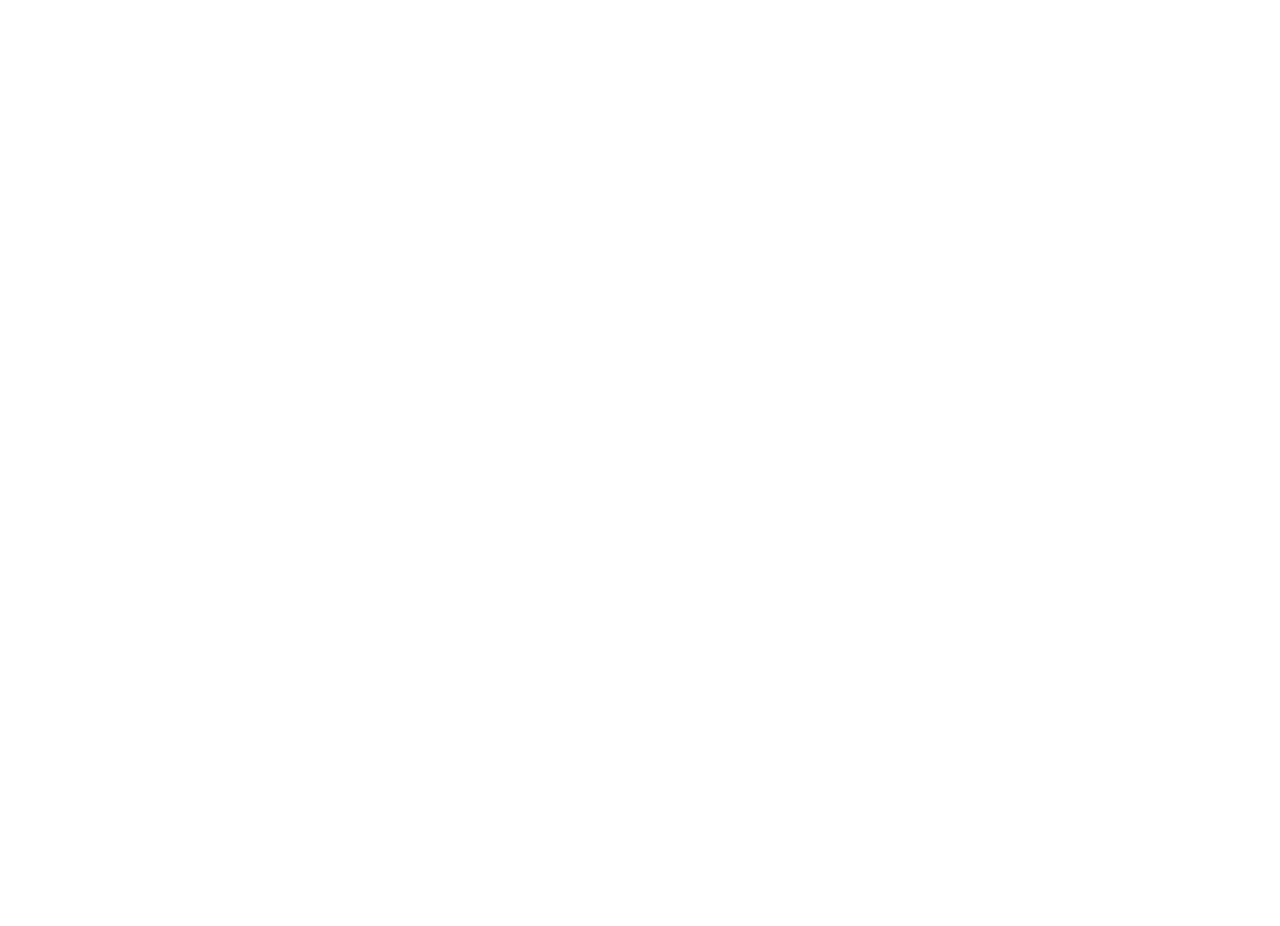
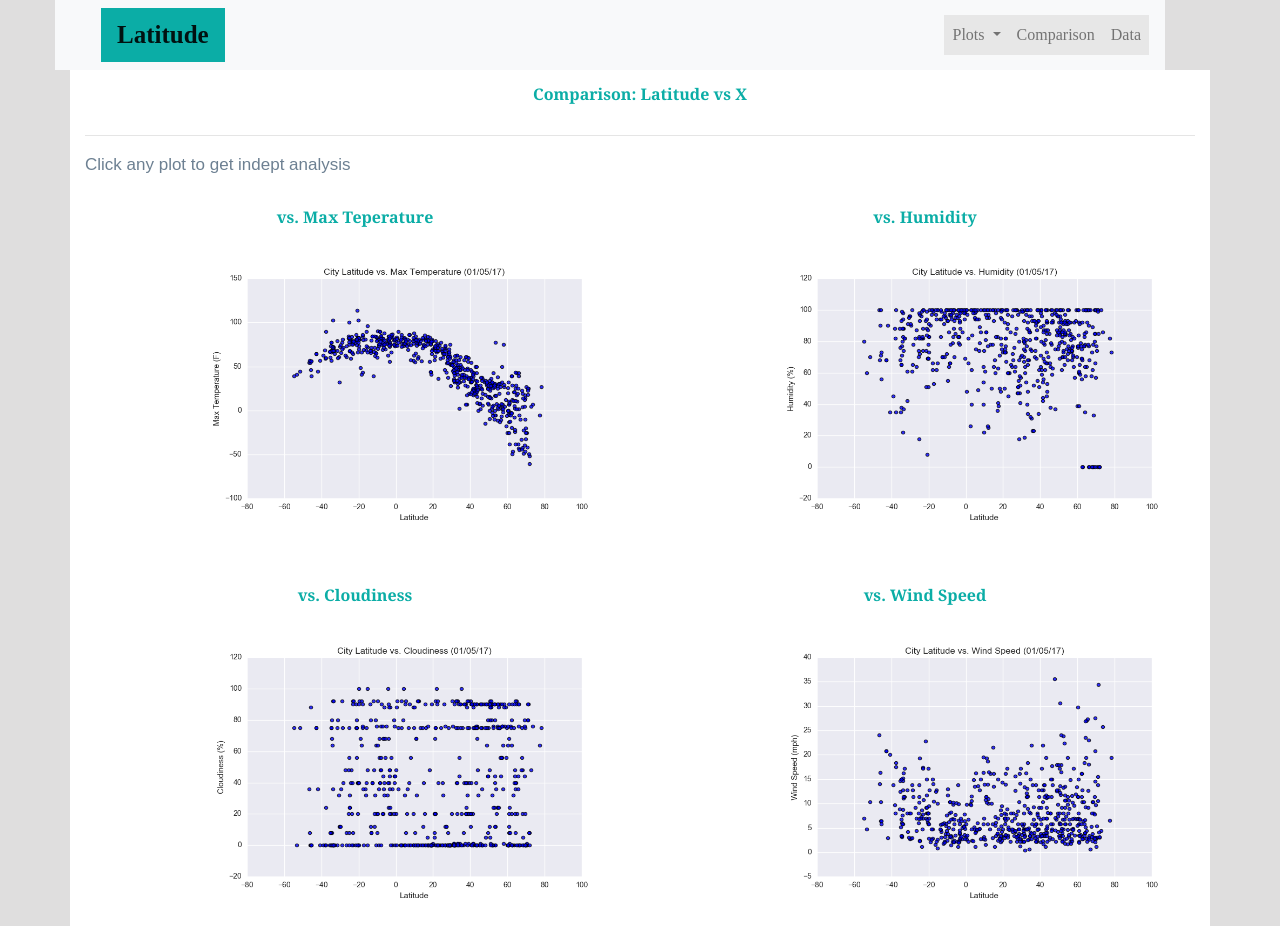
Before and after one commit to Lanpham0110/Web-Design-Challenge, a plain HTML site: page comparison.html in a window 1280 px wide. Before the commit the page ends 800 px from the top, so only its background shows below. Drawn offline with nearby package versions, Linux system fonts and the light colour scheme.

Commit message:
homework upload, missing data html file

```diff
--- a/cloudiness.html
+++ b/cloudiness.html
@@ -10,12 +10,11 @@
     <script src="https://cdn.jsdelivr.net/npm/popper.js@1.16.1/dist/umd/popper.min.js" integrity="sha384-9/reFTGAW83EW2RDu2S0VKaIzap3H66lZH81PoYlFhbGU+6BZp6G7niu735Sk7lN" crossorigin="anonymous"></script>
     <script src="https://cdn.jsdelivr.net/npm/bootstrap@4.5.3/dist/js/bootstrap.min.js" integrity="sha384-w1Q4orYjBQndcko6MimVbzY0tgp4pWB4lZ7lr30WKz0vr/aWKhXdBNmNb5D92v7s" crossorigin="anonymous"></script>
 
-    <link rel="stylesheet" href="style.css">
+    <link rel="stylesheet" href="styles.css">
 </head>
 <body>
-
-    <nav class="navbar navbar-expand-lg navbar-light bg-light">
-        <div class="container">
+    <div class="container">
+        <nav class="navbar navbar-expand-lg navbar-light bg-light">
             <a class="navbar-brand" style="background-color: #0BADA6;" href="index.html">Latitude</a>
             <button class="navbar-toggler" type="button" data-toggle="collapse" data-target="#navbarSupportedContent" aria-controls="navbarSupportedContent" aria-expanded="false" aria-label="Toggle navigation">
                 <span class="navbar-toggler-icon"></span>
@@ -42,8 +41,8 @@
                     </li>
                 </ul>
             </div>
-        </div>
-    </nav>
+        </nav>
+    </div>
     <!--Left Box-->
     <div class="container">
         <div class="row">
--- a/comparison.html
+++ b/comparison.html
@@ -0,0 +1,75 @@
+<!DOCTYPE html>
+<html lang="en">
+
+<head>
+    <meta charset="UTF-8">
+    <title>Summary</title>
+    <link rel="stylesheet" href="https://cdn.jsdelivr.net/npm/bootstrap@4.5.3/dist/css/bootstrap.min.css" integrity="sha384-TX8t27EcRE3e/ihU7zmQxVncDAy5uIKz4rEkgIXeMed4M0jlfIDPvg6uqKI2xXr2" crossorigin="anonymous">
+
+    <script src="https://code.jquery.com/jquery-3.5.1.slim.min.js" integrity="sha384-DfXdz2htPH0lsSSs5nCTpuj/zy4C+OGpamoFVy38MVBnE+IbbVYUew+OrCXaRkfj" crossorigin="anonymous"></script>
+    <script src="https://cdn.jsdelivr.net/npm/popper.js@1.16.1/dist/umd/popper.min.js" integrity="sha384-9/reFTGAW83EW2RDu2S0VKaIzap3H66lZH81PoYlFhbGU+6BZp6G7niu735Sk7lN" crossorigin="anonymous"></script>
+    <script src="https://cdn.jsdelivr.net/npm/bootstrap@4.5.3/dist/js/bootstrap.min.js" integrity="sha384-w1Q4orYjBQndcko6MimVbzY0tgp4pWB4lZ7lr30WKz0vr/aWKhXdBNmNb5D92v7s" crossorigin="anonymous"></script>
+
+    <link rel="stylesheet" href="styles.css">
+</head>
+<body>
+    <div class="container">
+        <nav class="navbar navbar-expand-lg navbar-light bg-light">
+            <a class="navbar-brand" style="background-color: #0BADA6" href="index.html">Latitude</a>
+            <button class="navbar-toggler" type="button" data-toggle="collapse" data-target="#navbarSupportedContent" aria-controls="navbarSupportedContent" aria-expanded="false" aria-label="Toggle navigation">
+                <span class="navbar-toggler-icon"></span>
+            </button>
+
+            <div class="collapse navbar-collapse" id="navbarSupportedContent">
+                <ul class="navbar-nav ml-auto">
+                    <li class="nav-item dropdown" >
+                        <a  class="nav-link dropdown-toggle" href="#" id="navbarDropdownMenuLink" data-toggle="dropdown" aria-haspopup="true" aria-expanded="false">
+                            Plots
+                        </a>
+                        <div class="dropdown-menu" aria-labelledby="navbarDropdownMenuLink">
+                            <a class="dropdown-item" href="temp.html">Max Temperature</a>
+                            <a class="dropdown-item" href="humidity.html">Humidity</a>
+                            <a class="dropdown-item" href="cloudiness.html">Cloudiness</a>
+                            <a class="dropdown-item" href="windspeed.html">Wind Speed</a>
+                        </div>
+                    </li>
+                    <li class="nav-item">
+                        <a class="nav-link" href="comparison.html">Comparison</a>
+                    </li>
+                    <li class="nav-item">
+                        <a class="nav-link" href="data.html">Data</a>
+                    </li>
+                </ul>
+            </div>
+        </nav>
+    </div>
+
+    <div class="container"  style="background-color:white">
+        <h3>Comparison: Latitude vs X</h3>
+        <hr>
+        <p>Click any plot to get indept analysis</p>
+        <div class="row">
+            <div class="col-md-6">
+                <h3 class="text-center">vs. Max Teperature</h3>
+                <a href="temp.html"><img style= "float:right; width:80%; height:80%" src="Visualizations/Resources/assets/images/Fig1.png"></a>
+            </div>
+            <div class="col-md-6">
+                <h3 class="text-center">vs. Humidity</h3>
+                <a href="humidity.html"><img style= "float:right; width:80%; height:80%" src="Visualizations/Resources/assets/images/Fig2.png"></a>
+            </div>
+        </div>
+        <br>
+        <div class="row">
+            <div class="col-md-6">
+                <h3 class="text-center">vs. Cloudiness </h3>
+                <a href="cloudiness.html"><img style= "float:right; width:80%; height:80%" src="Visualizations/Resources/assets/images/Fig3.png"></a>
+            </div>
+            <div class="col-md-6">
+                <h3 class="text-center">vs. Wind Speed</h3>
+                <a href="windspeed.html"><img style= "float:right; width:80%; height:80%" src="Visualizations/Resources/assets/images/Fig4.png"></a>
+            </div>
+        </div>
+    </div>
+
+</body>
+</html>
--- a/styles.css
+++ b/styles.css
@@ -3,30 +3,16 @@ img {
   height: 30px;
 }
 
-a{
-  color: #504e4e;
-  font-size: 15px;
-}
 
-h1{
-  font-size: 24px;
-  font-weight: bold;
-  text-align:left;
-}
 
-h2{
-  font-size: 22px;
-  font-weight: bold;
-  text-align:left;
-}
 
 h3{
-  font-size: 16px;
+  font-size: 50px;
   font-weight: bold;
-  text-align: center;
+  text-align: Left;
   font-family: Georgia, 'Times New Roman', Times, serif;
   color: #0BADA6;
-  padding: 15px;
+  /* padding: 30px; */
 }
 
 p{
@@ -37,7 +23,7 @@ p{
 }
 
 .navbar{
-  position: absolute;
+  position: left;
   background-color: white;
   right: 30px;
   font-family: 'Times New Roman', Times, serif;
```
Also changed, not shown: humidity.html (+5 -6 lines), index.html (+4 -7 lines), temp.html (+5 -6 lines), windspeed.html (+5 -6 lines).
